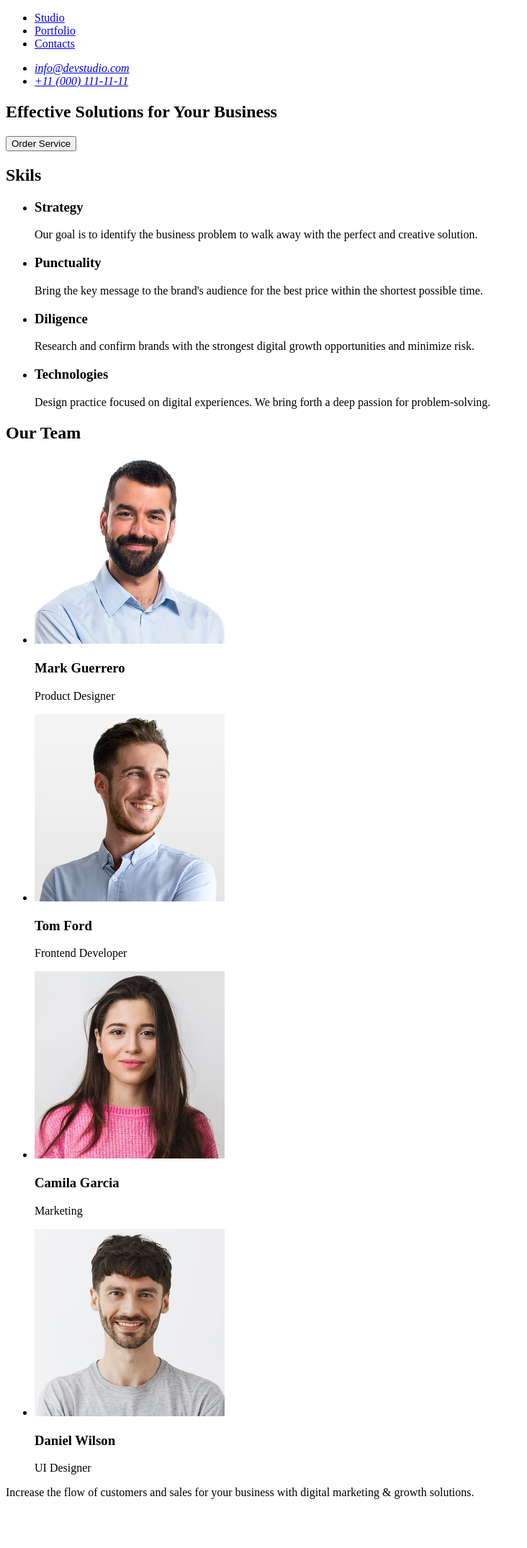
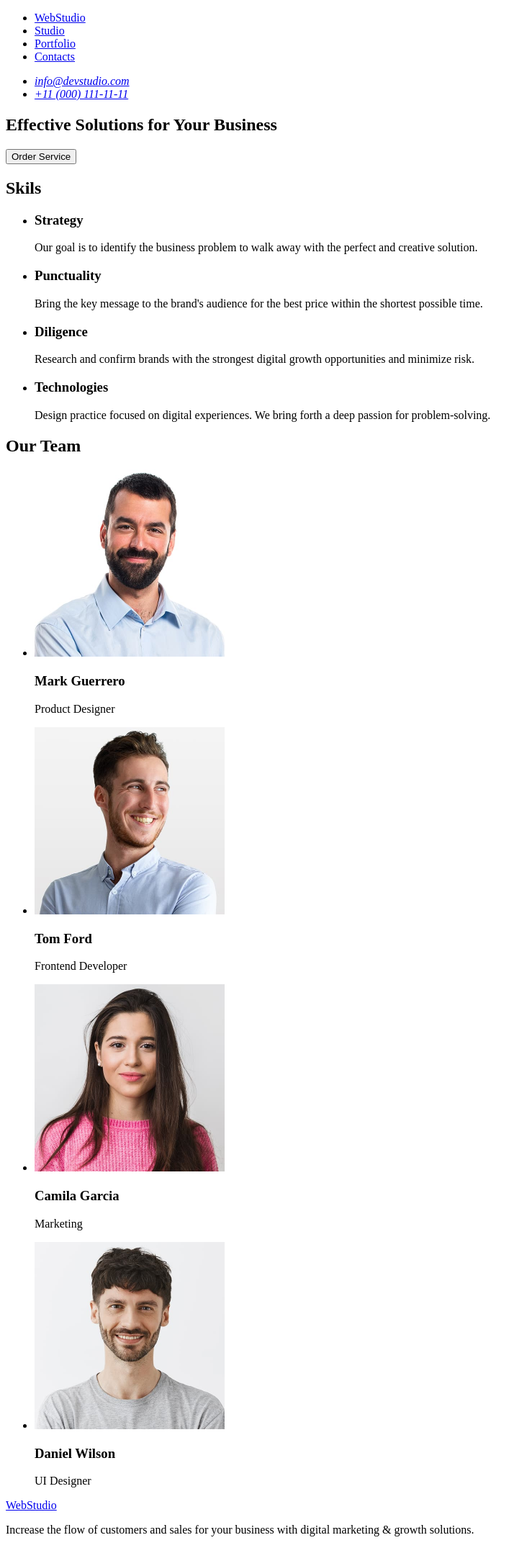
Before and after one commit to AlesssMAK/goit-markup-hw-01, a plain HTML site: page index.html in a window 1280 px wide. Shown: the whole page at 72% size, without its empty margins (0-732 px from the left). Before the commit the page ends 2098 px from the top, so only its background shows below. Drawn offline with Linux system fonts and the light colour scheme.

Commit message:
update homework part2

```diff
--- a/index.html
+++ b/index.html
@@ -7,9 +7,9 @@
 </head>
 <body>
 <header>
-    <a href="./index.html"></a>
         <nav>
             <ul>
+                <li><a href="./index.html">WebStudio</a></li>
                 <li><a href="/">Studio</a></li>
                 <li><a href="/">Portfolio</a></li>
                 <li><a href="/">Contacts</a></li>
@@ -114,7 +114,7 @@
 </main>
 
 <footer>
-    <a href="./index.html"></a>
+    <a href="./index.html">WebStudio</a>
     <p>
         Increase the flow of customers and sales for your business with digital marketing & growth solutions.
     </p>
```
